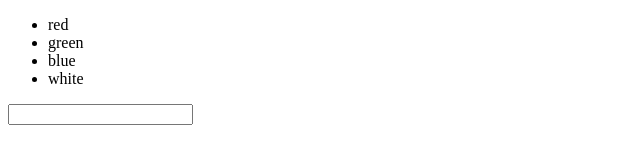
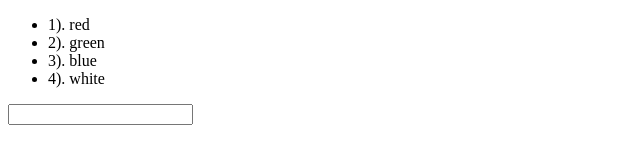
Before and after one commit to tanmayj28/svelte-js, a Svelte app in the folder demo/: page / in a window 1280 px wide. Shown: the top 160 px of the page, without its empty margins (0-640 px from the left). Built offline with nearby package versions, Linux system fonts and the light colour scheme.

Commit message:
using ID with each loop and how to get index on loop

```diff
--- a/demo/src/App.svelte
+++ b/demo/src/App.svelte
@@ -6,14 +6,19 @@
   }, 2000);
 
   function addToList() {
-    colorList = [...colorList, color];
+    if(colorList.includes(color)) {
+      color = '';
+      return alert('Duplicate Key Entered!')
+    }
+    colorList = [color, ...colorList];
     color = '';
   }
 </script>
 
 <ul>
-  {#each colorList as color}
-  <li>{color}</li>
+  <!-- Since any update to colorList triggers a re-render of all list items, we can pass a unique key like here as color and only re-render based on the unique key. -->
+  {#each colorList as color, index (color)}
+  <li>{index+1}). {color}</li>
   {/each}
 </ul>
 
```
